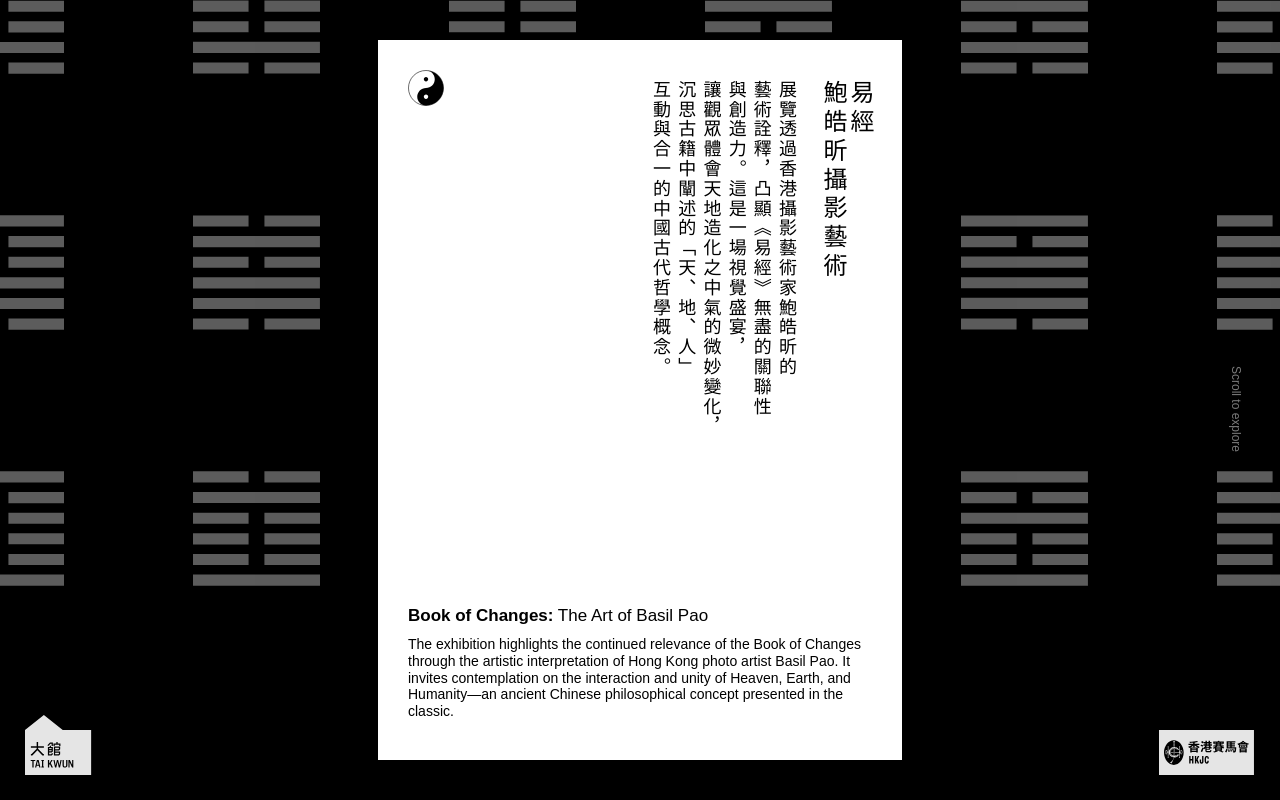
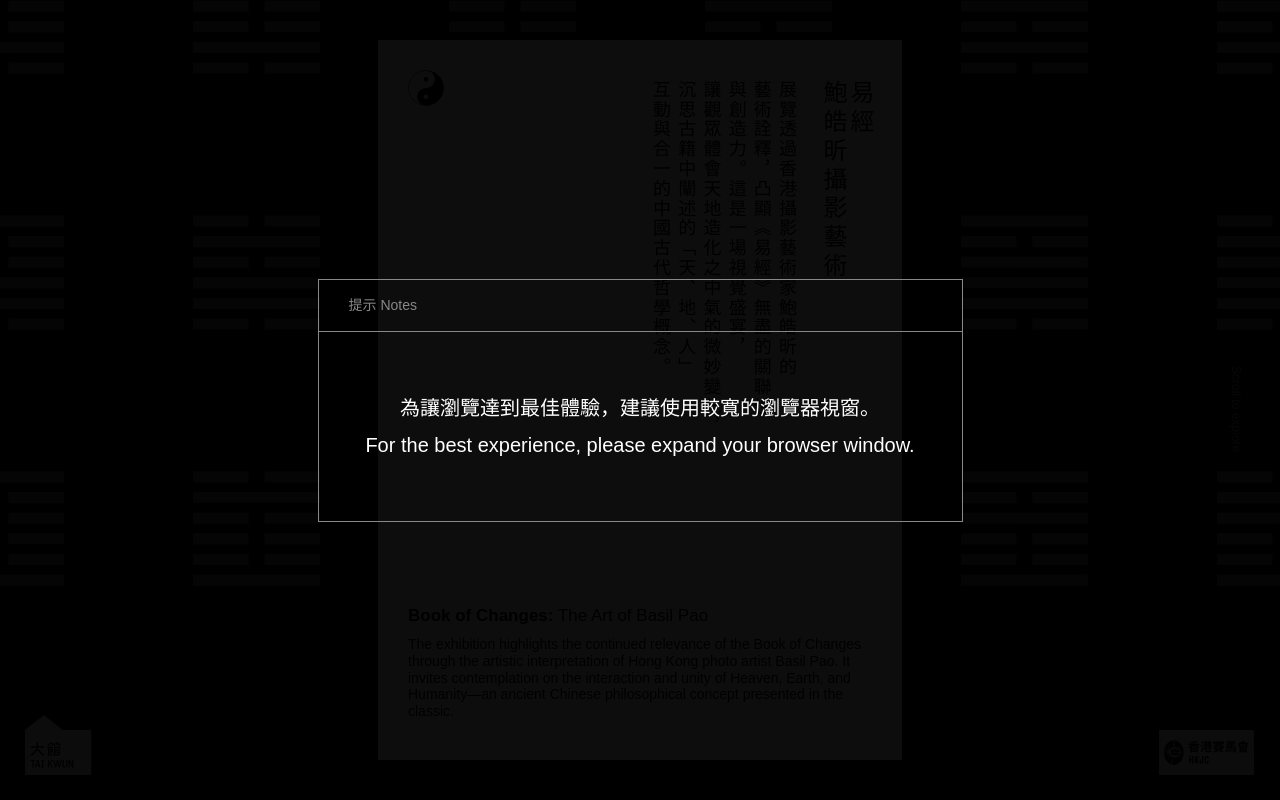
Before and after one commit to swapdicky/tkyijing, a Next.js app: page / in a window 1280 px wide. Built offline with nearby package versions, Linux system fonts and the light colour scheme; a web font is replaced by a local one.

Commit message:
warning message

```diff
--- a/app/globals.css
+++ b/app/globals.css
@@ -36,3 +36,60 @@ body {
     text-wrap: balance;
   }
 }
+
+/* Screen size warning overlay */
+.screen-size-warning {
+  display: none;
+}
+
+@media (max-width: 1280px), (max-height: 720px) {
+  .screen-size-warning {
+    display: flex;
+    position: fixed;
+    top: 0;
+    left: 0;
+    width: 100vw;
+    height: 100vh;
+    background-color: rgba(0, 0, 0, 0.95);
+    z-index: 9999;
+    align-items: center;
+    justify-content: center;
+    flex-direction: column;
+  }
+
+  .screen-size-warning-box {
+    border: 1px solid #888;
+    padding: 0;
+    text-align: left;
+    width: 645px;
+    text-align: center;
+  }
+
+  .screen-size-warning-title {
+    font-size: 14px;
+    color: #888;
+    padding: 15px 30px;
+    border-bottom: 1px solid #888;
+    font-weight: 400;
+    text-align: left;
+  }
+
+  .screen-size-warning-content {
+    padding: 60px 30px;
+    font-size: 20px;
+    color: #fff;
+    line-height: 1.6;
+  }
+
+  .screen-size-warning-content-cn {
+    margin-bottom: 5px;
+    font-weight: 400;
+        font-size: 20px;
+
+  }
+
+  .screen-size-warning-content-en {
+    font-family: "neue-haas-unica", sans-serif;
+    font-weight: 300;
+  }
+}
--- a/app/layout.tsx
+++ b/app/layout.tsx
@@ -17,6 +17,23 @@ export default function RootLayout({
       <body>
         {/* <Navigation /> */}
         <main>{children}</main>
+
+        {/* Screen size warning overlay */}
+        <div className="screen-size-warning">
+          <div className="screen-size-warning-box">
+            <div className="screen-size-warning-title">
+              提示 <span style={{ fontFamily: '"neue-haas-unica", sans-serif', fontWeight: '300' }}>Notes</span>
+            </div>
+            <div className="screen-size-warning-content">
+              <div className="screen-size-warning-content-cn">
+                為讓瀏覽達到最佳體驗，建議使用較寬的瀏覽器視窗。
+              </div>
+              <div className="screen-size-warning-content-en">
+                For the best experience, please expand your browser window.
+              </div>
+            </div>
+          </div>
+        </div>
       </body>
     </html>
   );
--- a/app/page.tsx
+++ b/app/page.tsx
@@ -753,9 +753,9 @@ export default function Home() {
         <div
           className="fixed bottom-5 left-1/2 -translate-x-1/2 flex items-center z-20"
           style={{
-            opacity: isPanelOpen ? 0 : (hideOverlay ? 1 : 0),
-            pointerEvents: isPanelOpen || !hideOverlay ? 'none' : 'auto',
-            transition: isPanelOpen ? 'opacity 0s' : (hideOverlay ? 'opacity 0.5s ease-out 1s' : 'opacity 0.5s ease-out'),
+            opacity: isPanelOpen || isMenuOpen ? 0 : (hideOverlay ? 1 : 0),
+            pointerEvents: isPanelOpen || isMenuOpen || !hideOverlay ? 'none' : 'auto',
+            transition: isPanelOpen || isMenuOpen ? 'opacity 0s' : (hideOverlay ? 'opacity 0.5s ease-out 1s' : 'opacity 0.5s ease-out'),
             backgroundColor: 'rgba(0, 0, 0, 0.6)',
             height: '50px'
           }}
--- a/components/Header.tsx
+++ b/components/Header.tsx
@@ -117,19 +117,7 @@ export default function Header({ isPanelOpen = false, hideOverlay = false, onMen
 
           {/* Footer */}
           <div className="">
-            {/* Logos */}
-            <div className="flex justify-between items-start mb-6 px-6">
-              <img
-                src="/images/TK-logo.svg"
-                alt="Tai Kwun"
-                style={{ height: '60px', width: 'auto' }}
-              />
-              <img
-                src="/images/HKJC-logo.svg"
-                alt="HKJC"
-                style={{ height: '60px', width: 'auto' }}
-              />
-            </div>
+
 
             {/* Footer links and copyright */}
               <div className="flex justify-between items-center px-6" style={{ height: '60px', borderTop: '1px solid #888', borderBottom: '1px solid #888' }}>
@@ -160,6 +148,19 @@ export default function Header({ isPanelOpen = false, hideOverlay = false, onMen
               <div>© 2026 The Jockey Club CPS Limited All rights reserved.</div>
               <div>Site by Toby Ng Design</div>
             </div>
+            {/* Logos */}
+            <div className="flex justify-between items-start mb-6 px-6" style={{ borderTop: '1px solid #888', paddingTop: '20px'}}>
+              <img
+                src="/images/TK-logo.svg"
+                alt="Tai Kwun"
+                style={{ height: '60px', width: 'auto' }}
+              />
+              <img
+                src="/images/HKJC-logo.svg"
+                alt="HKJC"
+                style={{ height: '60px', width: 'auto' }}
+              />
+            </div>
           </div>
         </div>
       </div>
```
